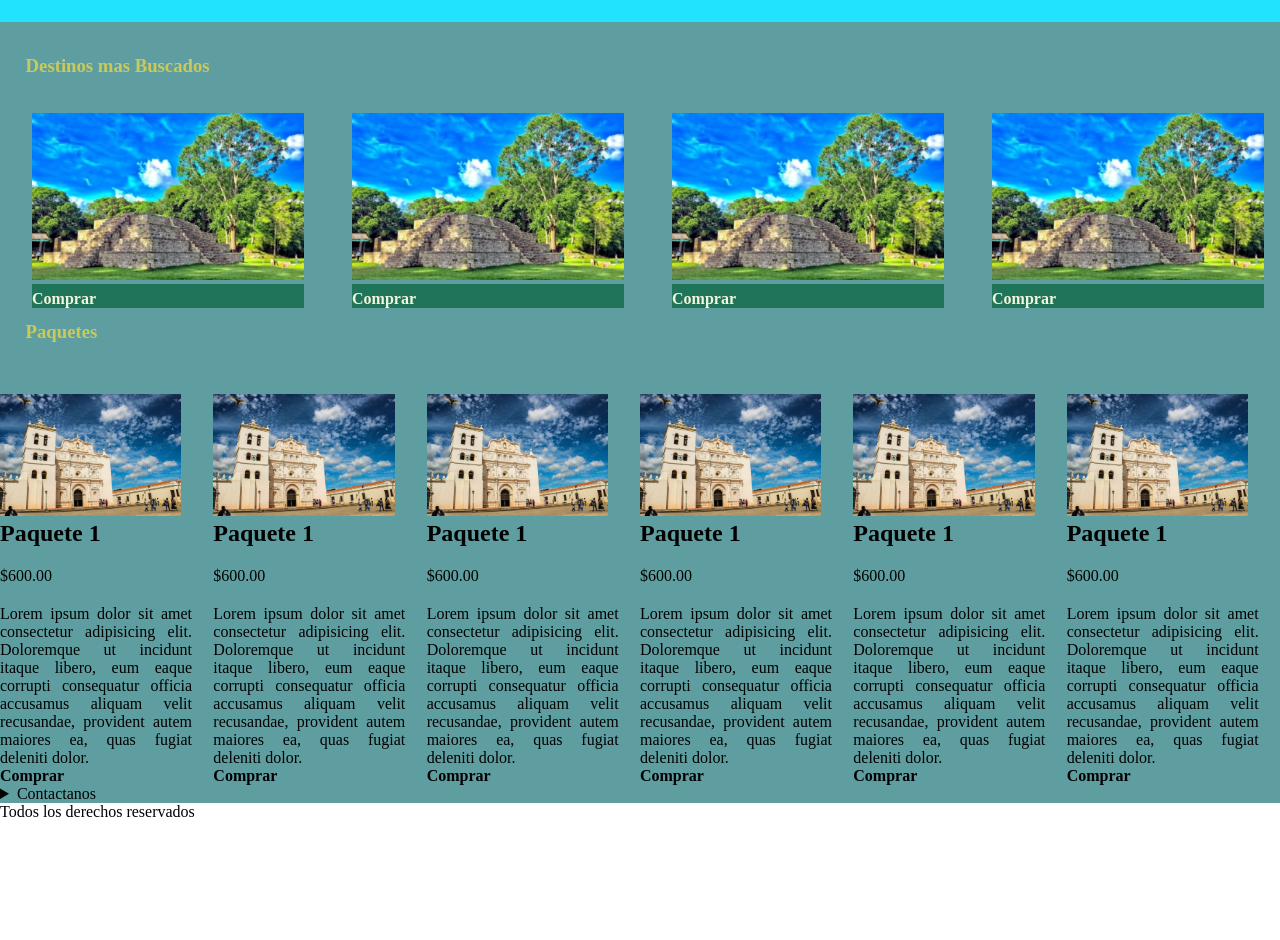
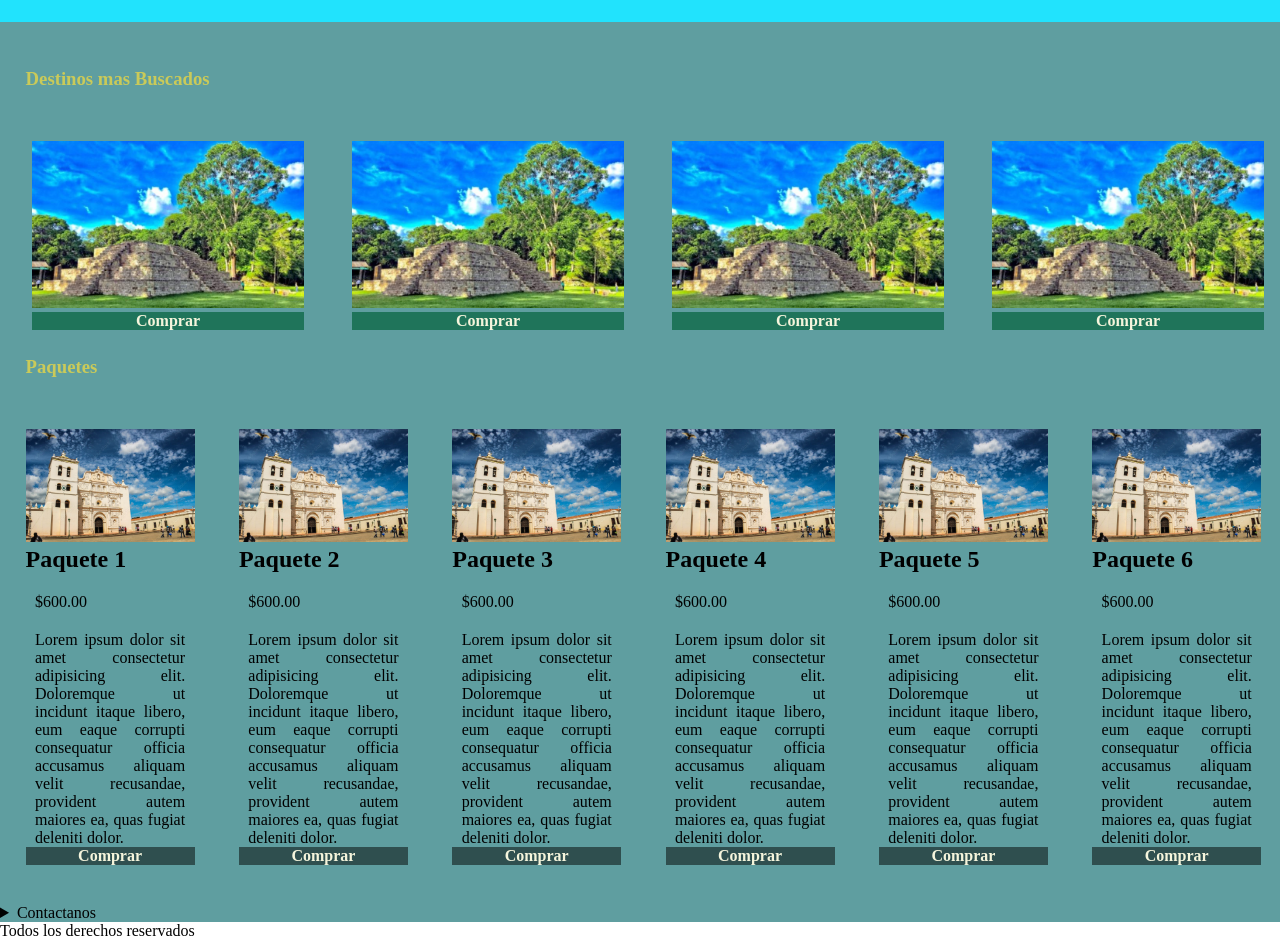
Before and after one commit to Heidy13Cruz/Everybody_Can_Fly, a plain HTML site: page index.html in a window 1280 px wide. Shown: the part 66-1006 px from the top of the page. Before the commit the page ends 887 px from the top, so only its background shows below. Drawn offline with Linux system fonts and the light colour scheme.

Commit message:
scss casi terminado

```diff
--- a/Assets/sass/estilo.scss
+++ b/Assets/sass/estilo.scss
@@ -34,7 +34,7 @@ li{
         margin-left: 2%;
         color: rgb(202, 202, 89);
         margin-bottom: 2%;
-        padding-top: 1%;
+        padding-top: 2%;
     }
 
 
@@ -52,16 +52,12 @@ li{
             background-color: rgb(31, 116, 90);
             margin-left: 10%;
             color: beige;
+            text-align: center;
         }
 
         &__div{
-            margin-top: 10px;
+            margin-top: 2%;
             width: 95%;
-
-            h4{
-                padding-top: 2%;
-                text-align: left;
-            }
 
         }
     }
@@ -73,18 +69,29 @@ li{
 
         &__div{
             width: 90%;
+            margin-bottom: 3%;
+            margin-left: 2%;
+
+            h4{
+                background-color: darkslategrey;
+                width: 90%;
+                text-align: center;
+                color: beige;
+            }
         }
             &__subtitle{
-                width: 90%;
+                width:75%;
+
             }
     img{
-        width: 85%;
+        width: 90%;
     }
 
     p{
+        margin-left: 5%;
         margin-top: 20px;
         text-align: justify;
-        width: 90%;
+        width: 80%;
     }
 
 }
--- a/index.html
+++ b/index.html
@@ -49,31 +49,32 @@
             </div>
             <div class="paquetes__div">
                 <img src="./Assets/img/imagen3.jpg">
-                <h2>Paquete 1</h2>
+                <h2>Paquete 2</h2>
                 <p>$600.00 </p>
                 <p>Lorem ipsum dolor sit amet consectetur adipisicing elit. Doloremque ut incidunt itaque libero, eum eaque corrupti consequatur officia accusamus aliquam velit recusandae, provident autem maiores ea, quas fugiat deleniti dolor.</p>
                 <h4 id="paquetes__div__subtitle">Comprar</h4>
             </div>            <div class="paquetes__div">
                 <img src="./Assets/img/imagen3.jpg">
-                <h2>Paquete 1</h2>
+                <h2>Paquete 3</h2>
                 <p>$600.00 </p>
                 <p>Lorem ipsum dolor sit amet consectetur adipisicing elit. Doloremque ut incidunt itaque libero, eum eaque corrupti consequatur officia accusamus aliquam velit recusandae, provident autem maiores ea, quas fugiat deleniti dolor.</p>
                 <h4 id="paquetes__div__subtitle">Comprar</h4>
             </div>            <div class="paquetes__div">
                 <img src="./Assets/img/imagen3.jpg">
-                <h2>Paquete 1</h2>
+                <h2>Paquete 4</h2>
                 <p>$600.00 </p>
                 <p>Lorem ipsum dolor sit amet consectetur adipisicing elit. Doloremque ut incidunt itaque libero, eum eaque corrupti consequatur officia accusamus aliquam velit recusandae, provident autem maiores ea, quas fugiat deleniti dolor.</p>
                 <h4 id="paquetes__div__subtitle">Comprar</h4>
             </div>            <div class="paquetes__div">
                 <img src="./Assets/img/imagen3.jpg">
-                <h2>Paquete 1</h2>
+                <h2>Paquete 5</h2>
                 <p>$600.00 </p>
                 <p>Lorem ipsum dolor sit amet consectetur adipisicing elit. Doloremque ut incidunt itaque libero, eum eaque corrupti consequatur officia accusamus aliquam velit recusandae, provident autem maiores ea, quas fugiat deleniti dolor.</p>
                 <h4 id="paquetes__div__subtitle">Comprar</h4>
-            </div>            <div class="paquetes__div">
+            </div>
+            <div class="paquetes__div">
                 <img src="./Assets/img/imagen3.jpg">
-                <h2>Paquete 1</h2>
+                <h2>Paquete 6</h2>
                 <p>$600.00 </p>
                 <p>Lorem ipsum dolor sit amet consectetur adipisicing elit. Doloremque ut incidunt itaque libero, eum eaque corrupti consequatur officia accusamus aliquam velit recusandae, provident autem maiores ea, quas fugiat deleniti dolor.</p>
                 <h4 id="paquetes__div__subtitle">Comprar</h4>
```
Also changed, not shown: Assets/css/estilo.css, 1 other file.
